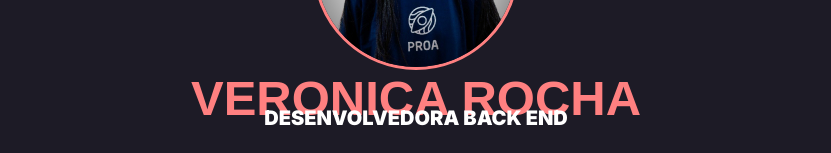
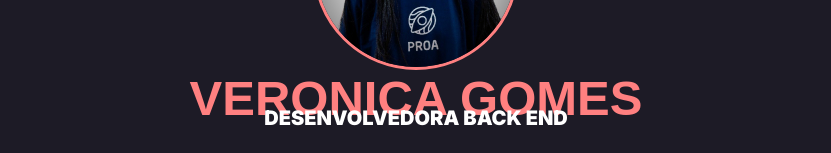
Before and after one commit to resolute-jobs/linkPage, a plain HTML site: page html/veronicaRocha.html in a window 1280 px wide. Shown: the part 200-353 px from the top of the page, without its empty margins (224-1055 px from the left). Drawn offline with Linux system fonts and the light colour scheme; a web font is replaced by a local one.

Commit message:
Update veronicaRocha.html

```diff
--- a/html/veronicaRocha.html
+++ b/html/veronicaRocha.html
@@ -20,7 +20,7 @@ GitHub: https://github.com/Veronica-gomes
         <meta http-equiv="X-UA-Compatible" content="IE=edge">
         <meta name="viewport" content="width=device-width, initial-scale=1.0">
         <link rel="stylesheet" href="../css/stylesSubpages.css">
-        <title>RESOLUTE - Veronica Rocha</title>
+        <title>RESOLUTE - Veronica Gomes</title>
 
     </head>
     <body>
@@ -31,7 +31,7 @@ GitHub: https://github.com/Veronica-gomes
 
         <!-- 2. Profile Name or User Account-->
         <div id="profileInformation">
-            <a id="profileName" href="veronicaRocha.html"><h1>Veronica Rocha</h1></a>
+            <a id="profileName" href="veronicaRocha.html"><h1>Veronica Gomes</h1></a>
             <p id="profilePosition">Desenvolvedora Back End</p>
         </div>
 
```
